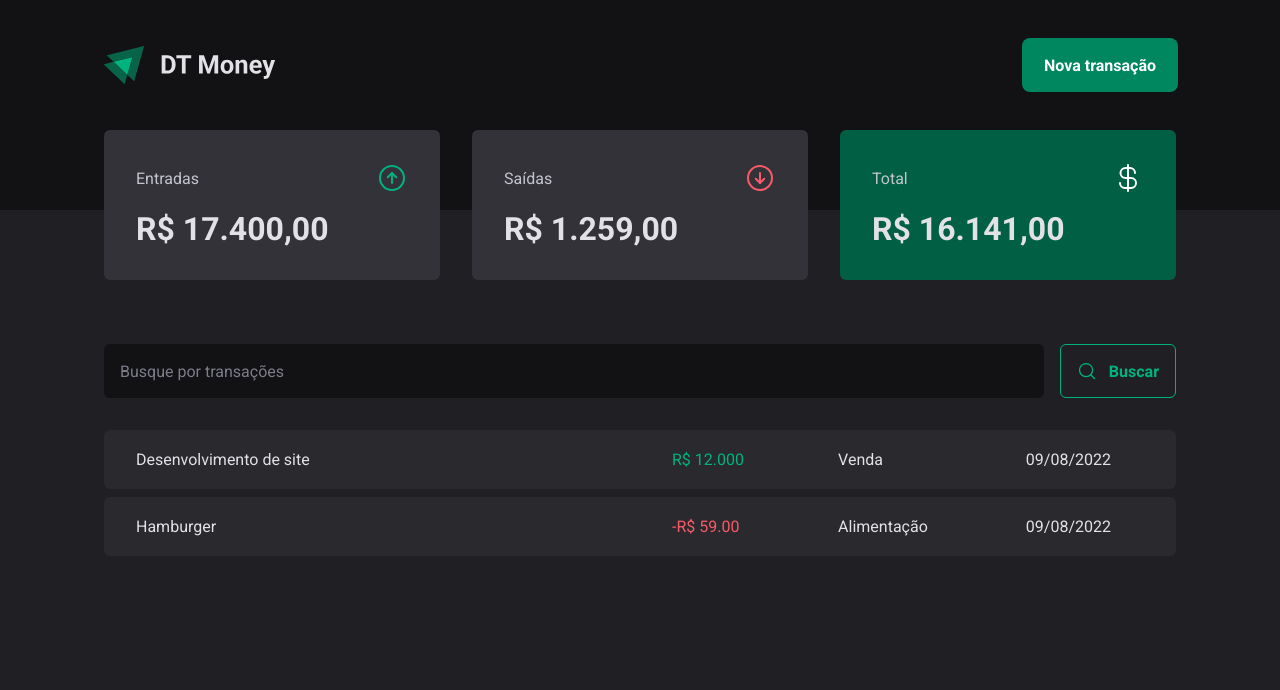
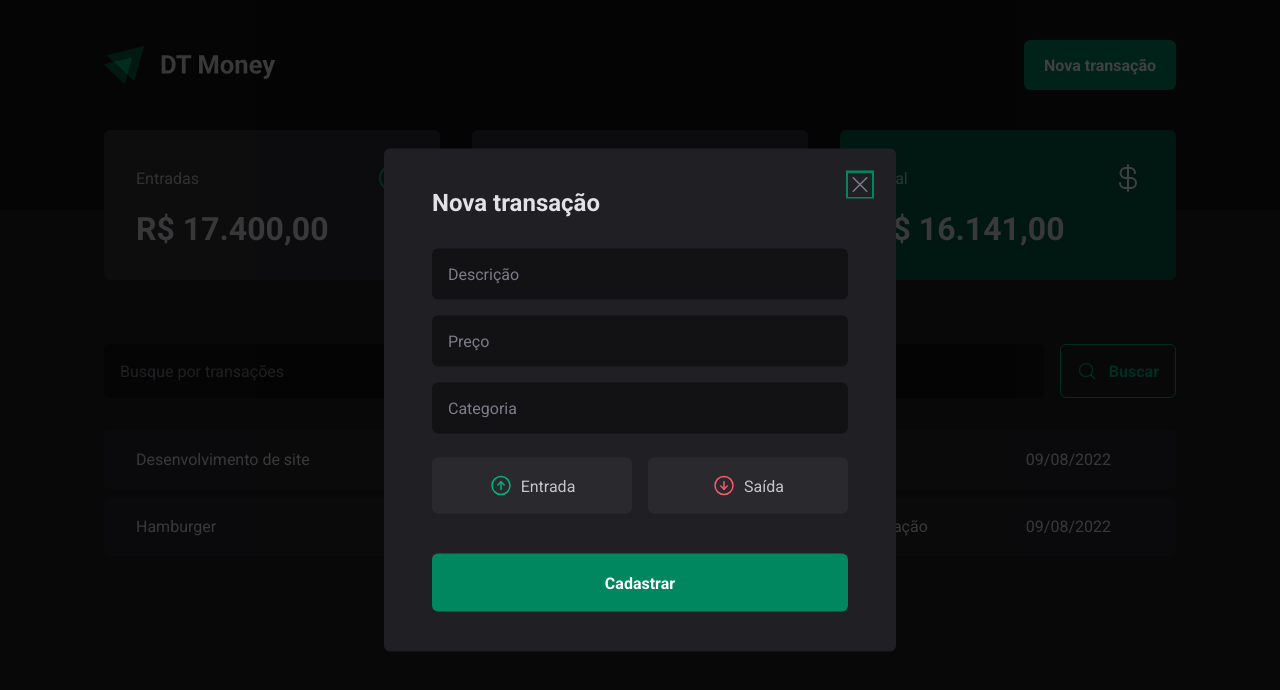
Before and after one commit to jfernandesdev/dt-money-2, a React (Vite) app: page / in a window 1280 px wide. Both pictures are taken after a click on the button "Nova transação". Shown: the top 690 px of the page. Built offline with nearby package versions, Linux system fonts and the light colour scheme.

Commit message:
STYLE: new transaction modal and eslint settings fix

```diff
--- a/package.json
+++ b/package.json
@@ -10,12 +10,15 @@
     "lint": "eslint src --ext .ts,tsx"
   },
   "dependencies": {
+    "@radix-ui/react-dialog": "^1.0.0",
+    "@radix-ui/react-radio-group": "^1.0.0",
     "phosphor-react": "^1.4.1",
     "react": "^18.2.0",
     "react-dom": "^18.2.0",
     "styled-components": "^5.3.5"
   },
   "devDependencies": {
+    "@rocketseat/eslint-config": "^1.1.3",
     "@types/react": "^18.0.15",
     "@types/react-dom": "^18.0.6",
     "@types/styled-components": "^5.1.25",
--- a/src/components/Header/index.tsx
+++ b/src/components/Header/index.tsx
@@ -1,4 +1,7 @@
 import { HeaderContainer, HeaderContent, NewTransactionButton } from './styles'
+import * as Dialog from '@radix-ui/react-dialog'
+
+import { NewTransactionModal } from '../NewTransactionModal'
 
 import logo from '../../assets/logo.svg'
 
@@ -7,9 +10,16 @@ export function Header() {
     <HeaderContainer>
       <HeaderContent>
         <img src={logo} alt="DT Money 2.0" />
-        <NewTransactionButton type="button">
-          Nova transação
-        </NewTransactionButton>
+
+        <Dialog.Root>
+          <Dialog.Trigger asChild>
+            <NewTransactionButton type="button">
+              Nova transação
+            </NewTransactionButton>
+          </Dialog.Trigger>
+
+          <NewTransactionModal />
+        </Dialog.Root>
       </HeaderContent>
     </HeaderContainer>
   )
--- /dev/null
+++ b/src/components/NewTransactionModal/index.tsx
@@ -0,0 +1,53 @@
+import * as Dialog from '@radix-ui/react-dialog'
+import { ArrowCircleUp, ArrowCircleDown, X } from 'phosphor-react'
+import {
+  Overlay,
+  Content,
+  CloseButton,
+  TransactionType,
+  TransactionTypeButton,
+} from './styles'
+
+export function NewTransactionModal() {
+  return (
+    <Dialog.Portal>
+      <Overlay />
+
+      <Content>
+        <Dialog.Title>Nova transação</Dialog.Title>
+
+        <CloseButton>
+          <X size={24} />
+        </CloseButton>
+
+        <form>
+          <input type="text" placeholder="Descrição" required />
+          <input type="number" placeholder="Preço" required />
+          <input type="text" placeholder="Categoria" required />
+
+          <TransactionType>
+            <TransactionTypeButton
+              type="button"
+              value="income"
+              variant="income"
+            >
+              <ArrowCircleUp size={24} />
+              Entrada
+            </TransactionTypeButton>
+
+            <TransactionTypeButton
+              type="button"
+              value="outcome"
+              variant="outcome"
+            >
+              <ArrowCircleDown size={24} />
+              Saída
+            </TransactionTypeButton>
+          </TransactionType>
+
+          <button type="submit">Cadastrar</button>
+        </form>
+      </Content>
+    </Dialog.Portal>
+  )
+}
--- /dev/null
+++ b/src/components/NewTransactionModal/styles.ts
@@ -0,0 +1,118 @@
+import styled from 'styled-components'
+import * as Dialog from '@radix-ui/react-dialog'
+import * as RadioGroup from '@radix-ui/react-radio-group'
+
+export const Overlay = styled(Dialog.Overlay)`
+  position: fixed;
+  width: 100vw;
+  height: 100vh;
+  inset: 0;
+  background: rgba(0, 0, 0, 0.75);
+`
+
+export const Content = styled(Dialog.Content)`
+  min-width: 32rem;
+  border-radius: 6px;
+  padding: 2.5rem 3rem;
+  background: ${(props) => props.theme['gray-800']};
+
+  position: fixed;
+  top: 50%;
+  left: 50%;
+  transform: translate(-50%, -50%);
+
+  form {
+    margin-top: 2rem;
+    display: flex;
+    flex-direction: column;
+    gap: 1rem;
+
+    input {
+      border-radius: 6px;
+      border: 0;
+      background: ${(props) => props.theme['gray-900']};
+      color: ${(props) => props.theme['gray-300']};
+      padding: 1rem;
+
+      &::placeholder {
+        color: ${(props) => props.theme['gray-500']};
+      }
+    }
+
+    button[type='submit'] {
+      height: 58px;
+      border: 0;
+      background: ${(props) => props.theme['green-500']};
+      color: ${(props) => props.theme.white};
+      font-weight: 700;
+      padding: 0 1.25rem;
+      border-radius: 6px;
+      margin-top: 1.5rem;
+      cursor: pointer;
+
+      &:hover {
+        back
+      }
+    }
+  }
+`
+
+export const CloseButton = styled(Dialog.Close)`
+  position: absolute;
+  background: transparent;
+  border: 0;
+  line-height: 0;
+  top: 1.5rem;
+  right: 1.5rem;
+  cursor: pointer;
+  color: ${(props) => props.theme['gray-500']};
+`
+
+export const TransactionType = styled(RadioGroup.Root)`
+  display: grid;
+  grid-template-columns: repeat(2, 1fr);
+  gap: 1rem;
+  margin-top: 0.5rem;
+`
+
+interface TransactionTypeButtonProps {
+  variant: 'income' | 'outcome'
+}
+
+/* eslint-disable-next-line */
+export const TransactionTypeButton = styled(RadioGroup.Item)<TransactionTypeButtonProps>`
+  background: ${(props) => props.theme['gray-700']};
+  color: ${(props) => props.theme['gray-300']};
+  padding: 1rem;
+  display: flex;
+  align-items: center;
+  justify-content: center;
+  gap: 0.5rem;
+  border-radius: 6px;
+  cursor: pointer;
+  transition: background-color 0.2s;
+  border: 0;
+
+  svg {
+    color: ${(props) =>
+      props.variant === 'income'
+        ? props.theme['green-300']
+        : props.theme['red-300']};
+  }
+
+  &[data-state='unchecked']:hover {
+    background: ${(props) => props.theme['gray-600']};
+  }
+
+  &[data-state='checked'] {
+    color: ${(props) => props.theme.white};
+    background: ${(props) =>
+      props.variant === 'income'
+        ? props.theme['green-500']
+        : props.theme['red-500']};
+
+    svg {
+      color: ${(props) => props.theme.white};
+    }
+  }
+`
--- a/src/components/SearchForm/styles.ts
+++ b/src/components/SearchForm/styles.ts
@@ -36,6 +36,5 @@ export const SearchFormContainer = styled.form`
       border-color: ${(props) => props.theme['green-500']};
       color: ${(props) => props.theme.white};
     }
-
   }
 `
```
Also changed, not shown: src/components/Summary/styles.ts (+6 -4 lines), src/pages/Transactions/index.tsx (+3 -7 lines), src/pages/Transactions/styles.ts (+6 -6 lines), src/components/SearchForm/index.tsx (line endings or trailing spaces).
